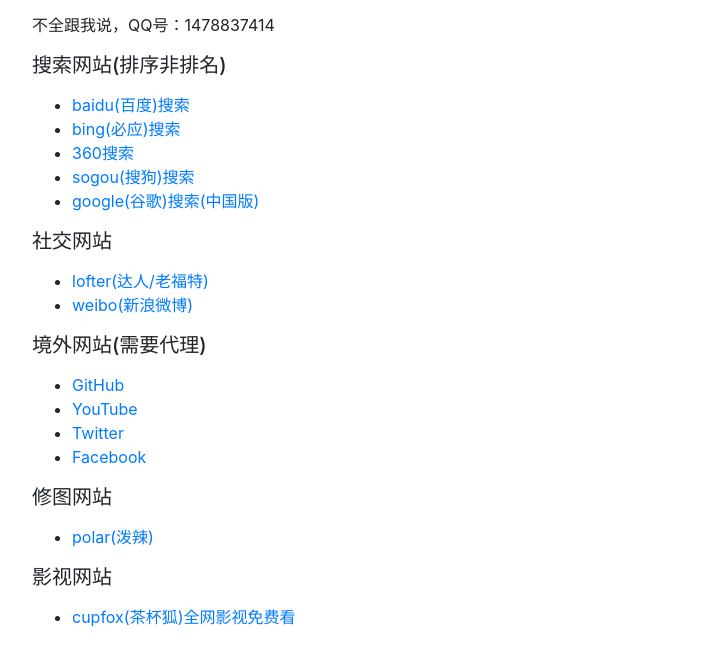
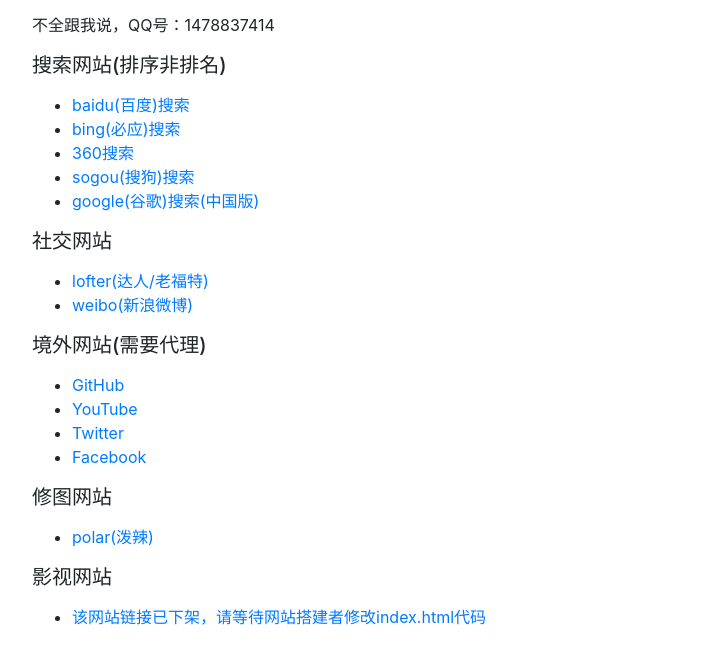
Before and after one commit to mcxgjkh/NWN, a plain HTML site: page index.html in a window 1280 px wide. Shown: the part 103-768 px from the top of the page, without its empty margins (32-734 px from the left). Drawn offline with nearby package versions, Linux system fonts and the light colour scheme.

Commit message:
Update index.html

```diff
--- a/index.html
+++ b/index.html
@@ -53,7 +53,7 @@
          <h5>影视网站</h5>
          <p>                           </p>
            <UL>
-             <li> <a href="https://www.cupfox.site/">cupfox(茶杯狐)全网影视免费看</a> </li>
+             <li> <a href="https://github.com/mcxgjkh/NWN/index.html">该网站链接已下架，请等待网站搭建者修改index.html代码</a> </li>
            </UL>
     </body>
 </html>
```
